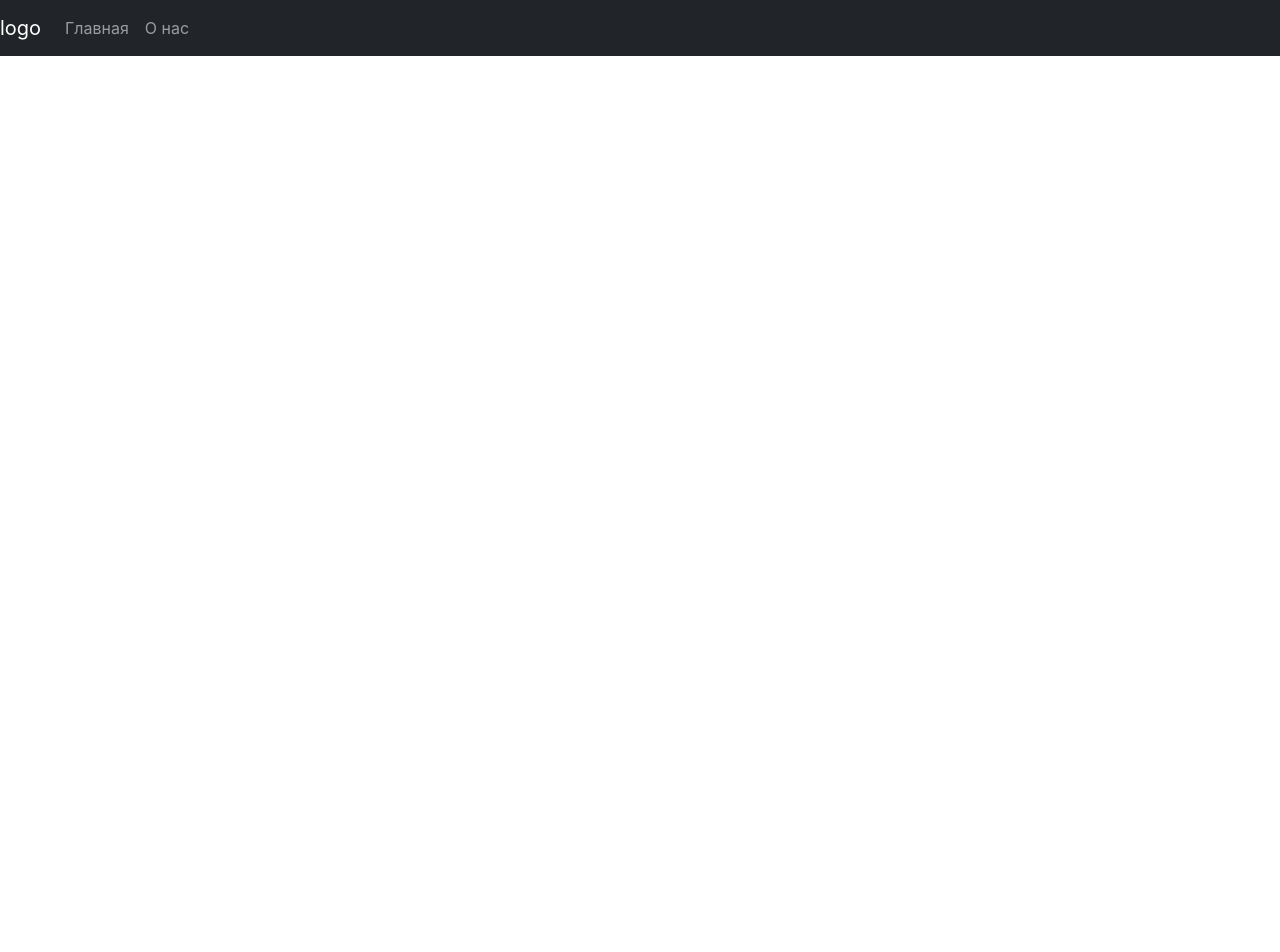
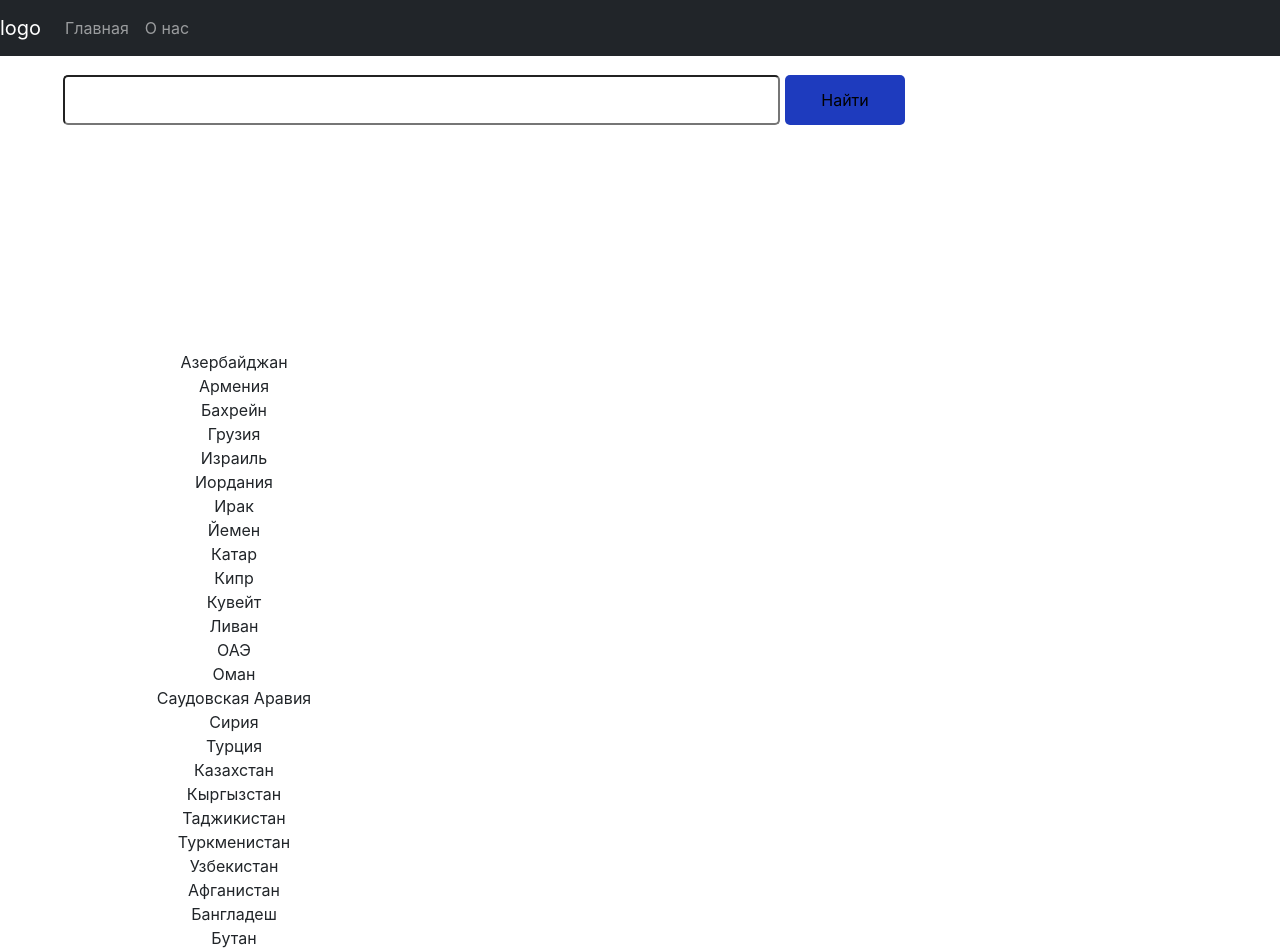
Before and after one commit to 1table/AviaAsia, a React (Create React App) app: page /search2 in a window 1280 px wide. Before the commit this address had no page. Shown: the top 952 px of the page. Before the commit the page ends 800 px from the top, so only its background shows below. Built offline with nearby package versions, Linux system fonts and the light colour scheme; data requests are answered from the project's data file.

Commit message:
search is ready

```diff
--- a/db.json
+++ b/db.json
@@ -1,166 +1,216 @@
 {
     "countries": [
         {
-            "country":"Азербайджан"
+            "id":1,
+            "title":"Азербайджан"
         },
         {
-            "country":"Армения"
+            "id":2,
+            "title":"Армения"
         },
         {
-            "country":"Бахрейн"
+            "id":3,
+            "title":"Бахрейн"
         },
         {
-            "country":"Грузия"
+            "id":4,
+            "title":"Грузия"
         },
         {
-            "country":"Израиль"
+            "id":5,
+            "title":"Израиль"
         },
         {
-            "country":"Иордания"
+            "id":6,
+            "title":"Иордания"
         },
         {
-            "country":"Ирак"
+            "id":7,
+            "title":"Ирак"
         },
         {
-            "country":"Иран"
+            "id":9,
+            "title":"Йемен"
         },
         {
-            "country":"Йемен"
+            "id":10,
+            "title":"Катар"
         },
         {
-            "country":"Катар"
+            "id":11,
+            "title":"Кипр"
         },
         {
-            "country":"Кипр"
+            "id":12,
+            "title":"Кувейт"
         },
         {
-            "country":"Кувейт"
+            "id":13,
+            "title":"Ливан"
         },
         {
-            "country":"Ливан"
+            "id":14,
+            "title":"ОАЭ"
         },
         {
-            "country":"ОАЭ"
+            "id":15,
+            "title":"Оман"
         },
         {
-            "country":"Оман"
+            "id":16,
+            "title":"Саудовская Аравия"
         },
         {
-            "country":"Саудовская Аравия"
+            "id":17,
+            "title":"Сирия"
         },
         {
-            "country":"Сирия"
+            "id":18,
+            "title":"Турция"
         },
         {
-            "country":"Турция"
+            "id":19,
+            "title":"Казахстан"
         },
         {
-            "country":"Казахстан"
+            "id":20,
+            "title":"Кыргызстан"
         },
         {
-            "country":"Кыргызстан"
+            "id":21,
+            "title":"Таджикистан"
         },
         {
-            "country":"Таджикистан"
+            "id":22,
+            "title":"Туркменистан"
         },
         {
-            "country":"Туркменистан"
+            "id":23,
+            "title":"Узбекистан"
         },
         {
-            "country":"Узбекистан"
+            "id":24,
+            "title":"Афганистан"
         },
         {
-            "country":"Афганистан"
+            "id":25,
+            "title":"Бангладеш"
         },
         {
-            "country":"Бангладеш"
+            "id":26,
+            "title":"Бутан"
         },
         {
-            "country":"Бутан"
+            "id":27,
+            "title":"Индия"
         },
         {
-            "country":"Индия"
+            "id":8,
+            "title":"Мальдивы"
         },
         {
-            "country":"Мальдивы"
+            "id":29,
+            "title":"Непал"
         },
         {
-            "country":"Непал"
+            "id":30,
+            "title":"Пакистан"
         },
         {
-            "country":"Пакистан"
+            "id":31,
+            "title":"Шри-Ланка"
         },
         {
-            "country":"Шри-Ланка"
+            "id":32,
+            "title":"Китай"
         },
         {
-            "country":"Китай"
+            "id":33,
+            "title":"Северная Корея"
         },
         {
-            "country":"Северная Корея"
+            "id":34,
+            "title":"Южная Корея"
         },
         {
-            "country":"Южная Корея"
+            "id":35,
+            "title":"Монголия"
         },
         {
-            "country":"Монголия"
+            "id":36,
+            "title":"Япония"
         },
         {
-            "country":"Япония"
+            "id":37,
+            "title":"Россия"
         },
         {
-            "country":"Россия"
+            "id":38,
+            "title":"Бруней"
         },
         {
-            "country":"Бруней"
+            "id":39,
+            "title":"Вьетнам"
         },
         {
-            "country":"Вьетнам"
+            "id":40,
+            "title":"Индонезия"
         },
         {
-            "country":"Индонезия"
+            "id":41,
+            "title":"Камбоджа"
         },
         {
-            "country":"Камбоджа"
+            "id":42,
+            "title":"Лаос"
         },
         {
-            "country":"Лаос"
+            "id":43,
+            "title":"Малайзия"
         },
         {
-            "country":"Малайзия"
+            "id":44,
+            "title":"Мьянма"
         },
         {
-            "country":"Мьянма"
+            "id":45,
+            "title":"Сингапур"
         },
         {
-            "country":"Сингапур"
+            "id":46,
+            "title":"Таиланд"
         },
         {
-            "country":"Таиланд"
+            "id":47,
+            "title":"Восточный Тимор"
         },
         {
-            "country":"Восточный Тимор"
+            "id":48,
+            "title":"Филиппины"
         },
         {
-            "country":"Филиппины"
+            "id":49,
+            "title":"Абхазия"
         },
         {
-            "country":"Абхазия"
+            "id":50,
+            "title":"Тайвань"
         },
         {
-            "country":"Тайвань"
+            "id":51,
+            "title":"Палестина"
         },
         {
-            "country":"Палестина"
+            "id":52,
+            "title":"Северный Кипр"
         },
         {
-            "country":"Северный Кипр"
+            "id":53,
+            "title":"Южная Осетия"
         },
         {
-            "country":"Южная Осетия"
-        },
-        {
-            "country":"Азад-Кашмир"
+            "id":54,
+            "title":"Азад-Кашмир"
         }
     ]
 
--- a/src/App.js
+++ b/src/App.js
@@ -6,15 +6,18 @@ import {BrowserRouter, Route, Routes} from 'react-router-dom'
 import Home from './pages/Home/Home';
 import Header from './Header/Header'
 import About from './pages/About/About';
-
+import Search from './search/search1'
+import Search2 from './search/search2'
 function App() {
   return (
     <div className="App">
       <BrowserRouter>
       <Header />
       <Routes>
-        <Route path ='/Главная' element={<Home/>} />
-        <Route path ='/О нас' element={<About/>} />
+        <Route path ='/' element={<Home/>} />
+        <Route path ='/about' element={<About/>} />
+        <Route path ='/search' element={<Search/>} />
+        <Route path ='/search2' element={<Search2/>} />
       </Routes>
       </BrowserRouter>
 
--- a/src/Header/Header.jsx
+++ b/src/Header/Header.jsx
@@ -13,10 +13,10 @@ const Header = () => {
           <div class="collapse navbar-collapse" id="navbarSupportedContent">
             <ul class="navbar-nav mr-auto">
               <li class="nav-item active">
-                <Link to={'/Главная'} class="nav-link" >Главная</Link>
+                <Link to={'/'} class="nav-link" >Главная</Link>
               </li>
               <li class="nav-item">
-                <Link to={'/О нас'} class="nav-link" >О нас</Link>
+                <Link to={'/about'} class="nav-link" >О нас</Link>
               </li>
             </ul>
           </div>
--- a/src/pages/Home/Home.jsx
+++ b/src/pages/Home/Home.jsx
@@ -1,5 +1,6 @@
 import React, {useEffect,useState} from 'react'
 import './Home.css'
+import { Link } from 'react-router-dom';
 
 const Home = () => {
   const [data, setData] = useState([]);
@@ -23,11 +24,11 @@ const Home = () => {
       <div className="container">
         <div className="main-block">
           <div className="text-block">
-          <h1 className='first-text'>Дешёвые авиабилеты</h1>
+          <h1 className='first-text'>Билеты по скидке</h1>
           <h3 className=' second-text'>Помогаем вам экономить</h3>
           <div className="change-block">
-            <span className="change-span"><input type='search' className='change-input1' placeholder='откуда'  aria-label='search'/></span>
-            <span className="change-span"><input type="search" className='change-input'aria-label='search'  placeholder='куда'/></span>
+            <Link to={'/search'} className="change-span"><input type='search' className='change-input1' placeholder='откуда'  aria-label='search'/></Link>
+            <Link to={'/search2'} className="change-span"><input type="search" className='change-input'aria-label='search'  placeholder='куда'/></Link>
             <span className="change-span"><input type="text" className='change-input' placeholder='когда'/></span>
             <span className="change-span"><input type="text" className='change-input' placeholder='обратно'/></span>
             <span className="change-span"><input type="text" className='change-input2' placeholder=''/></span>
@@ -40,4 +41,5 @@ const Home = () => {
   )
 }
 
+
 export default Home
--- /dev/null
+++ b/src/search/search.css
@@ -0,0 +1,28 @@
+.search-block {
+    position: absolute;
+    left: 110px;
+    top: 350px;
+    background-color: rgb(255, 255, 255);
+    width: 248px;
+    height: 100%;
+}
+
+.search-country {
+    position: absolute;
+    top: 75px;
+    right: 500px;
+    width: 717px;
+    height: 50px;
+    border-radius: 5px;
+}
+
+.search-btn{
+    background-color: rgb(30, 59, 190);
+    border: none;
+    border-radius: 5px;
+    top: 75px;
+    width: 120px;
+    height: 50px;
+    position: absolute;
+    right: 375px;
+}
--- /dev/null
+++ b/src/search/search1.jsx
@@ -0,0 +1,52 @@
+import React, { useEffect, useState } from 'react';
+import { Link } from 'react-router-dom';
+import './search.css'
+
+const Search = () => {
+    const [data, setData] = useState([]);
+
+    useEffect(() => {
+        const fetchTabData = async () => {
+            try {
+                const response = await fetch(`http://localhost:3002/countries`);
+                const data = await response.json();
+                setData(data);
+            } catch (e) {
+                console.log(e, 'что-то пошло не так');
+            }
+        }
+
+        fetchTabData();
+    }, []);
+
+    const [value, setValue] = useState('')
+
+    const filteredCountries = data.filter(country => {
+        return country.title.toLowerCase().includes(value.toLowerCase())
+    })
+
+
+    return (
+        <div>
+          <div className="search-menu">
+          <input
+          type='text'
+           className='search-country'
+           onChange={(event) => setValue(event.target.value)}
+           />
+          <Link to={'/'}><button type="button" class="search-btn">Найти</button></Link>
+          </div>
+            <div className='search-block'>
+                {filteredCountries.map(country => (
+                    <div key={country.id}>
+                        <div>
+                            <span className='country-span'>{country?.title}</span>
+                        </div>
+                    </div>
+                ))}
+            </div>
+        </div>
+    );
+}
+
+export default Search;
--- /dev/null
+++ b/src/search/search2.jsx
@@ -0,0 +1,41 @@
+import React, { useEffect, useState } from 'react';
+import './search.css'
+import { Link } from 'react-router-dom';
+
+const Search2 = () => {
+    const [data, setData] = useState([]);
+
+    useEffect(() => {
+        const fetchTabData = async () => {
+            try {
+                const response = await fetch(`http://localhost:3002/countries`);
+                const data = await response.json();
+                setData(data);
+            } catch (e) {
+                console.log(e, 'что-то пошло не так');
+            }
+        }
+
+        fetchTabData();
+    }, []);
+
+    return (
+        <div>
+          <div className="search-menu">
+          <input type='search' className='search-country'/>
+          <Link to={'/'}><button type="button" class="search-btn">Найти</button></Link>
+          </div>
+            <div className='search-block'>
+                {data && data.map(country => (
+                    <div key={country.id}>
+                        <div>
+                            <span>{country?.title}</span>
+                        </div>
+                    </div>
+                ))}
+            </div>
+        </div>
+    );
+}
+
+export default Search2;
```
Also changed, not shown: package.json (+6 -1 lines), 1 other file (tests, documents, lock files or other folders).
